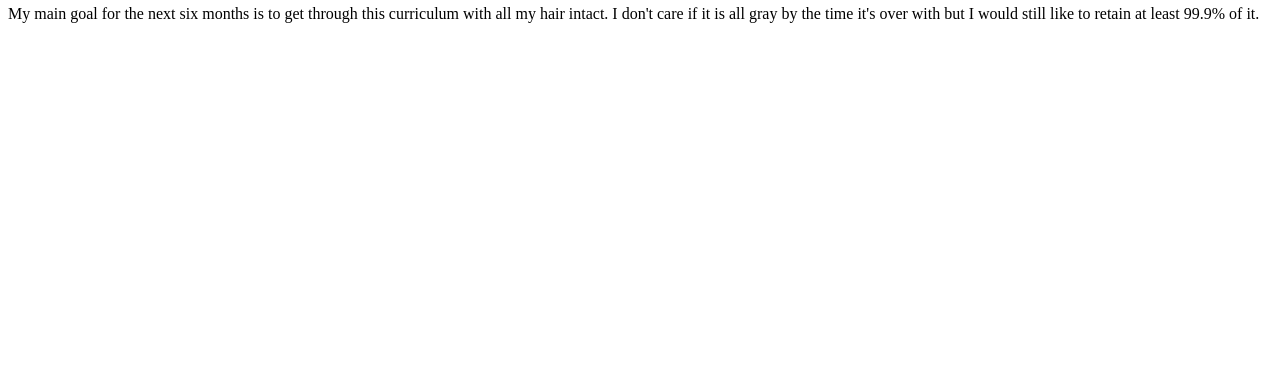
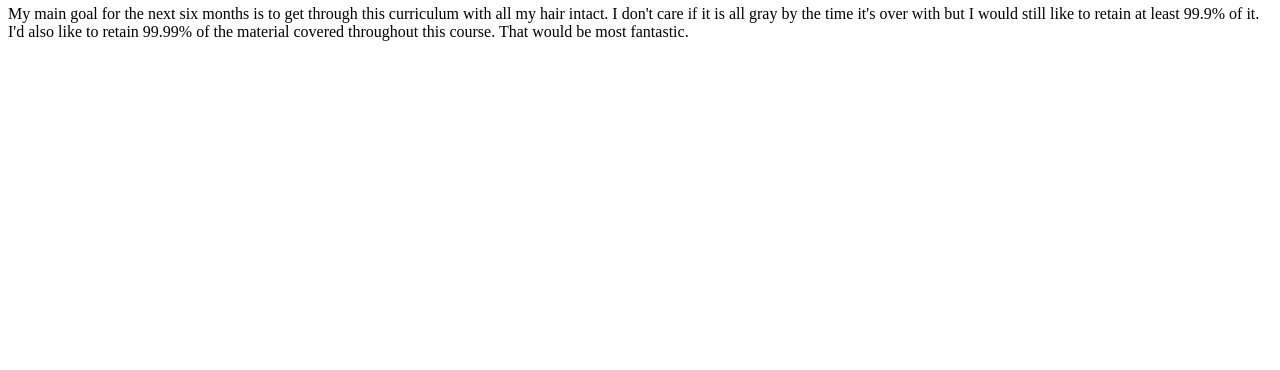
Before and after one commit to BrandonFromKansas/about-brandon, a plain HTML site: page index.html in a window 1280 px wide. Shown: the part 430-800 px from the top of the page. Drawn offline with Linux system fonts and the light colour scheme.

Commit message:
small edit to index.html

```diff
--- a/index.html
+++ b/index.html
@@ -7,6 +7,13 @@
 </head>
 <body>
     <main>
+        <section>
+
+        </section>
+
+
+
+
         <header>
             <h1>Brandon</h1>
         </header>
@@ -36,7 +43,7 @@
                 <h2>Goals</h2>
         </header>
             <p>
-                My main goal for the next six months is to get through this curriculum with all my hair intact. I don't care if it is all gray by the time it's over with but I would still like to retain at least 99.9% of it.
+                My main goal for the next six months is to get through this curriculum with all my hair intact. I don't care if it is all gray by the time it's over with but I would still like to retain at least 99.9% of it. I'd also like to retain 99.99% of the material covered throughout this course. That would be most fantastic.
             </p>
 
     <!-- Your content goes here -->
```
